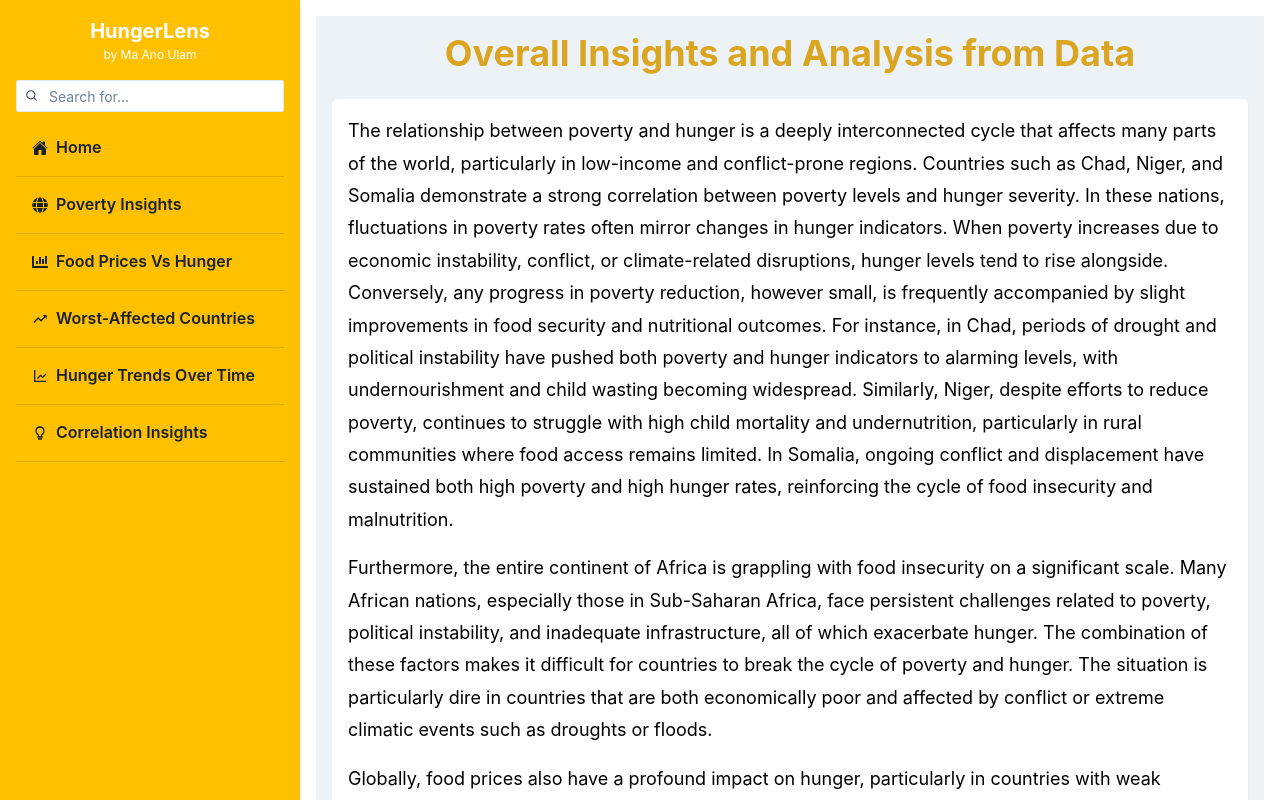
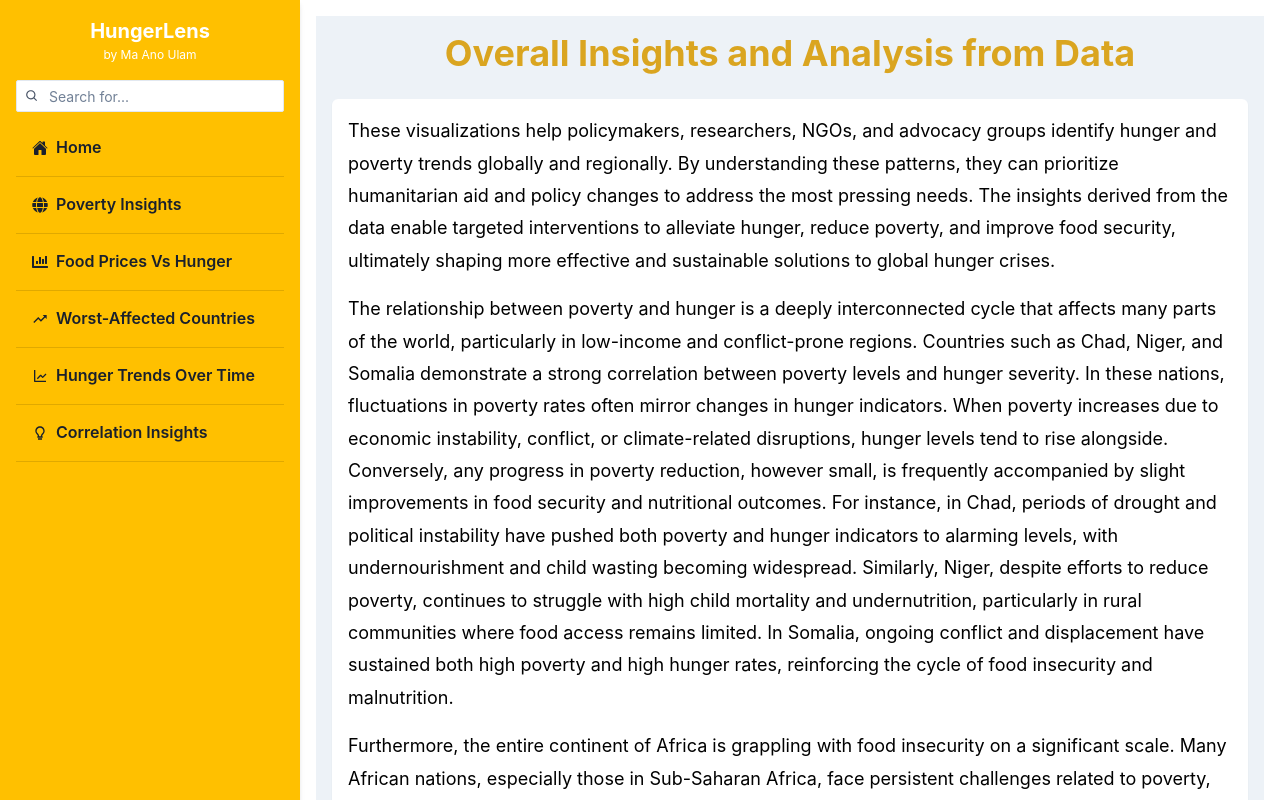
Before and after one commit to djmgmz/DATA101_HUNGERLENS, a Next.js app: page /correlationinsights in a window 1280 px wide. Shown: the top 800 px of the page. Built offline with nearby package versions, Linux system fonts and the light colour scheme.

Commit message:
refactor: added purpose

```diff
--- a/src/pages/correlationinsights.tsx
+++ b/src/pages/correlationinsights.tsx
@@ -8,6 +8,10 @@ const CorrelationInsights = () => {
       </Heading>
 
       <Box p={4} bg="white" borderRadius="md" boxShadow="sm" mb={6}>
+        <Text fontSize="lg" lineHeight="1.8" color="black" mb={4}>
+          These visualizations help policymakers, researchers, NGOs, and advocacy groups identify hunger and poverty trends globally and regionally. By understanding these patterns, they can prioritize humanitarian aid and policy changes to address the most pressing needs. The insights derived from the data enable targeted interventions to alleviate hunger, reduce poverty, and improve food security, ultimately shaping more effective and sustainable solutions to global hunger crises.
+        </Text>
+
         <Text fontSize="lg" lineHeight="1.8" color="black">
           The relationship between poverty and hunger is a deeply interconnected cycle that affects many parts of the world, particularly in low-income and conflict-prone regions. Countries such as Chad, Niger, and Somalia demonstrate a strong correlation between poverty levels and hunger severity. In these nations, fluctuations in poverty rates often mirror changes in hunger indicators. When poverty increases due to economic instability, conflict, or climate-related disruptions, hunger levels tend to rise alongside. Conversely, any progress in poverty reduction, however small, is frequently accompanied by slight improvements in food security and nutritional outcomes. For instance, in Chad, periods of drought and political instability have pushed both poverty and hunger indicators to alarming levels, with undernourishment and child wasting becoming widespread. Similarly, Niger, despite efforts to reduce poverty, continues to struggle with high child mortality and undernutrition, particularly in rural communities where food access remains limited. In Somalia, ongoing conflict and displacement have sustained both high poverty and high hunger rates, reinforcing the cycle of food insecurity and malnutrition.
         </Text>
```
